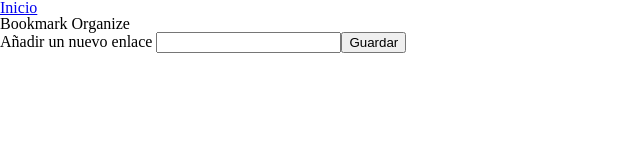
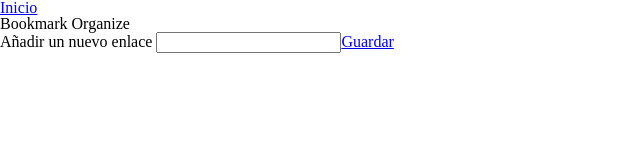
Before and after one commit to PradoCarretero/bookmark-organizer-react, a React (Create React App) app: page /marker-form in a window 1280 px wide. Shown: the top 160 px of the page, without its empty margins (0-640 px from the left). Built offline with nearby package versions, Linux system fonts and the light colour scheme.

Commit message:
solve link problem

```diff
--- a/src/components/App.js
+++ b/src/components/App.js
@@ -4,15 +4,14 @@ import { useState } from "react";
 import { Routes, Route } from "react-router-dom";
 /* import PageNotFound from "./PageNotFound"; */
 import MarkerForm from "./MarkerForm";
-import MarkerList from "./MarkerList";
-import Header from "./Header";
-import Footer from "./Footer";
+import MarkerPage from "./MarkerPage";
 
 function App() {
   const [markerList, setMarkerList] = useState([]);
   const [newMarker, setNewMarker] = useState({
     id: "",
     url: "",
+    type: "",
   });
   const changeData = (valueInput) => {
     setNewMarker({
@@ -33,11 +32,7 @@ function App() {
           path="/"
           element={
             <>
-              <Header />
-              <main>
-                <MarkerList markerList={markerList} />
-              </main>
-              <Footer />
+              <MarkerPage markerList={markerList} />
             </>
           }
         />
--- a/src/components/MarkerForm.js
+++ b/src/components/MarkerForm.js
@@ -1,5 +1,4 @@
 import Header from "./Header";
-import Button from "./Button";
 import { Link } from "react-router-dom";
 
 function MarkerForm(props) {
@@ -8,7 +7,6 @@ function MarkerForm(props) {
     props.changeData(valueInput);
   };
   const saveNewMarker = (ev) => {
-    ev.preventDefault();
     props.addMarker();
   };
   return (
@@ -23,9 +21,8 @@ function MarkerForm(props) {
             value={props.newMarker.url}
             onChange={handleInput}
           />
-          <Link to="/">
-            {/* resolver esto para que vuelva a la principal */}
-            <Button function={saveNewMarker}>Guardar</Button>
+          <Link onClick={saveNewMarker} role="button" to="/">
+            Guardar
           </Link>
         </form>
       </main>
--- /dev/null
+++ b/src/components/MarkerPage.js
@@ -0,0 +1,17 @@
+import MarkerList from "./MarkerList";
+import Header from "./Header";
+import Footer from "./Footer";
+
+function MarkerPage(props) {
+  return (
+    <>
+      <Header />
+      <main>
+        <MarkerList markerList={props.markerList} />
+      </main>
+      <Footer />
+    </>
+  );
+}
+
+export default MarkerPage;
```
Also changed, not shown: src/components/DELETEButton.js (renamed from src/components/Button.js).
